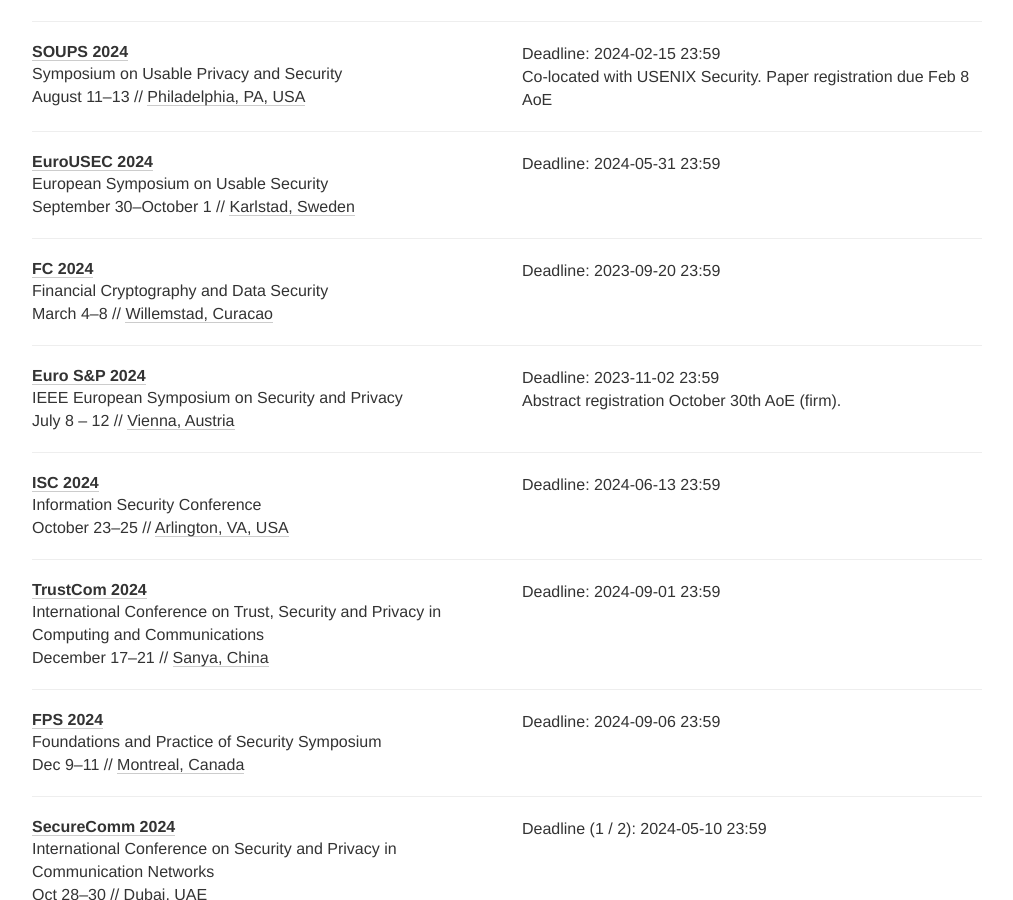
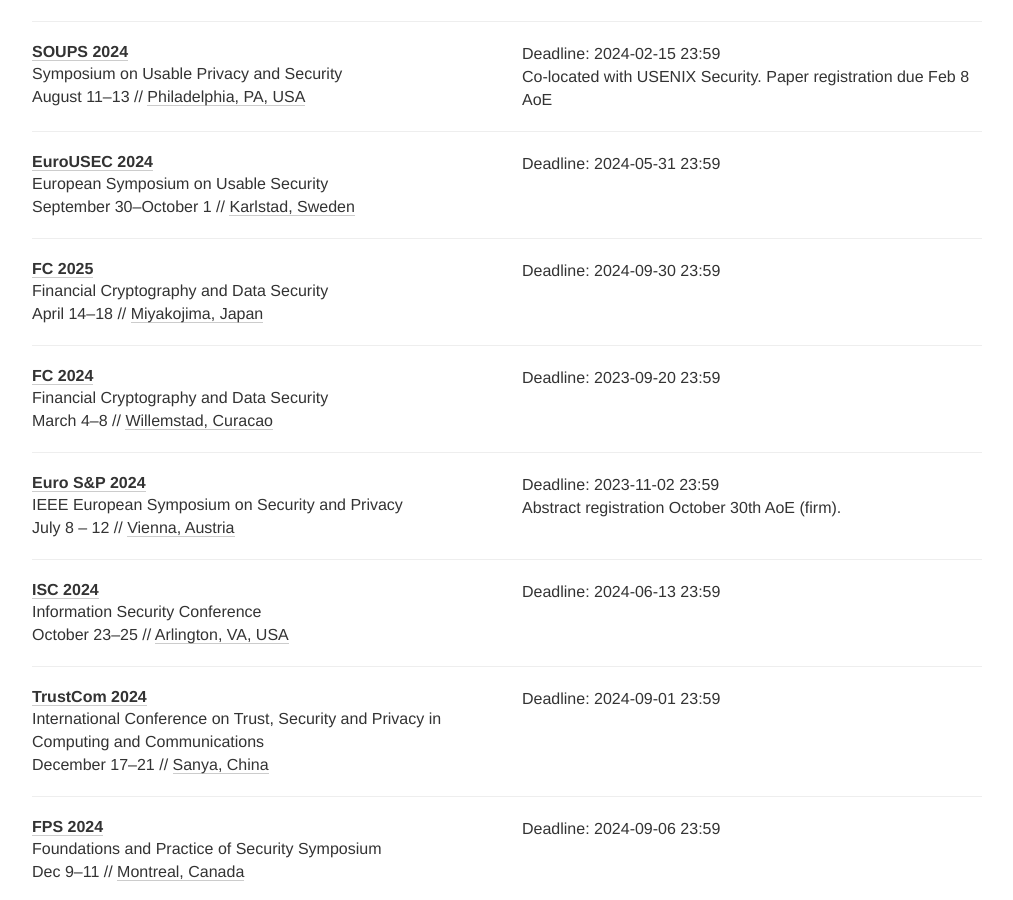
Before and after one commit to sec-deadlines/sec-deadlines.github.io, a Jekyll site: the page built from index.html, in a window 1280 px wide and 900 px high, scrolled down 2354 px. Shown: the whole window, without its empty margins (133-1146 px from the left). Built offline with Jekyll 4.4.1, drawn with Linux system fonts in a browser that asks for light colours; nearby versions of some CDN libraries; comment, search, counter and statistics services are not loaded.

Commit message:
Update conferences.yml
Added deadline info for FC'25

```diff
--- a/_data/conferences.yml
+++ b/_data/conferences.yml
@@ -118,6 +118,15 @@
   date: September 30-October 1
   place: Karlstad, Sweden
   tags: [SEC, PRIV, CONF]
+
+- name: FC
+  description: Financial Cryptography and Data Security
+  year: 2025
+  link: https://fc25.ifca.ai
+  deadline: ["2024-09-30 23:59"]
+  date: April 14-18
+  place: Miyakojima, Japan
+  tags: [SEC, CRYPTO, CONF]
 
 - name: FC
   description: Financial Cryptography and Data Security
```
